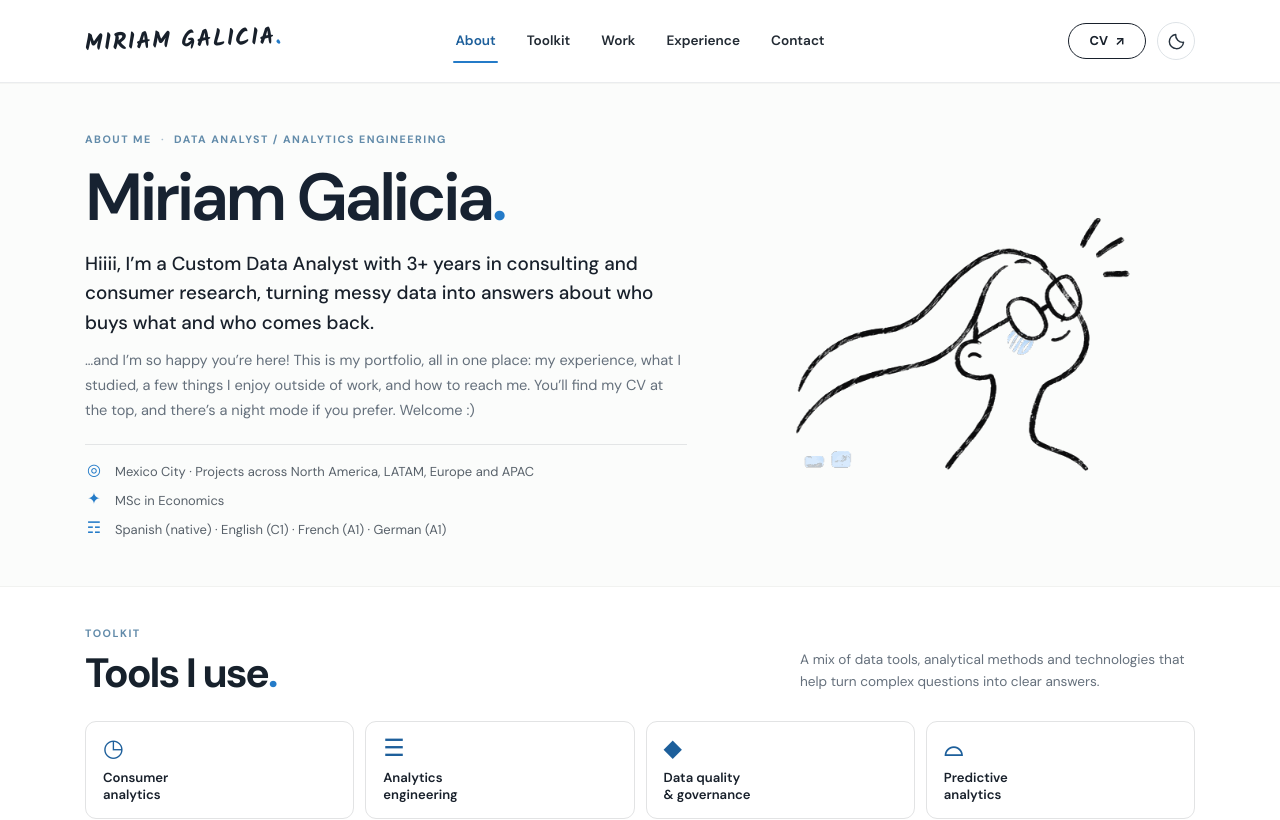
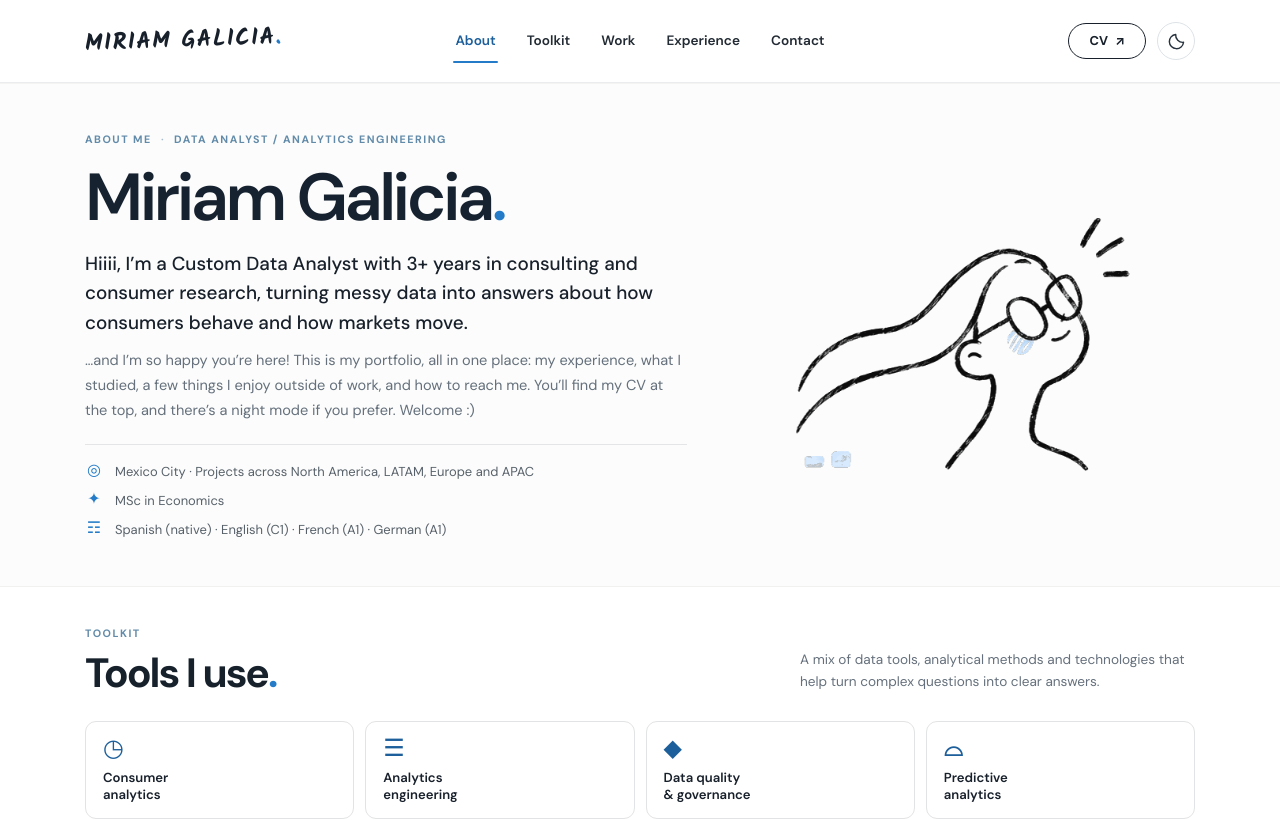
Before and after one commit to miriamgalicia/miriamgalicia.github.io, a plain HTML site: page index.html in a window 1280 px wide. Shown: the top 820 px of the page. Drawn offline with Linux system fonts and the light colour scheme.

Commit message:
Add files via upload

```diff
--- a/index.html
+++ b/index.html
@@ -52,7 +52,7 @@
 <div class="intro-copy">
 <p class="section-kicker">ABOUT ME <span class="intro-kicker-sep">·</span> DATA ANALYST / ANALYTICS ENGINEERING</p>
 <h1 id="about-title">Miriam Galicia<span class="brand-period">.</span></h1>
-<p class="intro-lead" style="text-wrap:pretty">Hiiii, I’m a Custom Data Analyst with 3+ years in consulting and consumer research, turning messy data into answers about who buys what and who comes back.</p>
+<p class="intro-lead" style="text-wrap:pretty">Hiiii, I’m a Custom Data Analyst with 3+ years in consulting and consumer research, turning messy data into answers about how consumers behave and how markets move.</p>
 <p class="intro-body">…and I’m so happy you’re here! This is my portfolio, all in one place: my experience, what I studied, a few things I enjoy outside of work, and how to reach me. You’ll find my CV at the top, and there’s a night mode if you prefer. Welcome :)</p>
 <div class="about-facts intro-facts">
 <div><span aria-hidden="true" class="fact-mark">◎</span><span>Mexico City · Projects across North America, LATAM, Europe and APAC</span></div>
```
